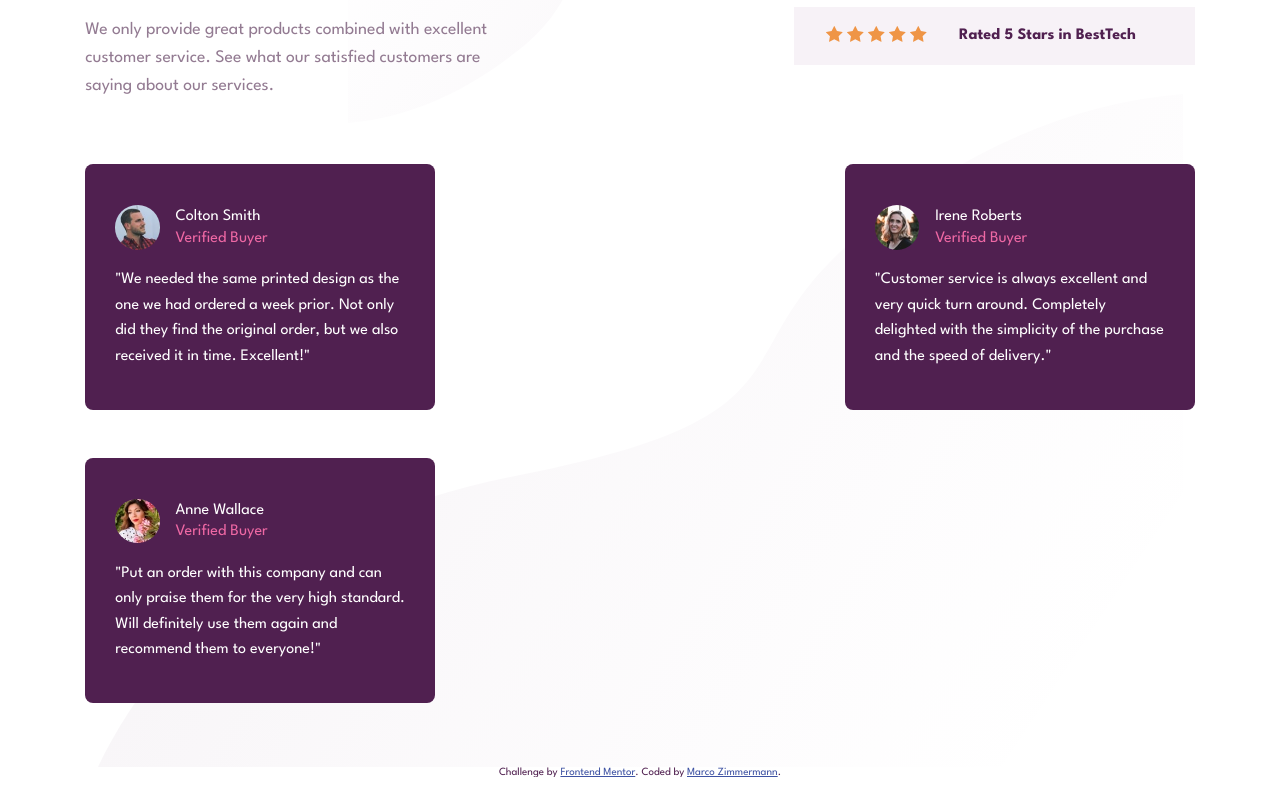
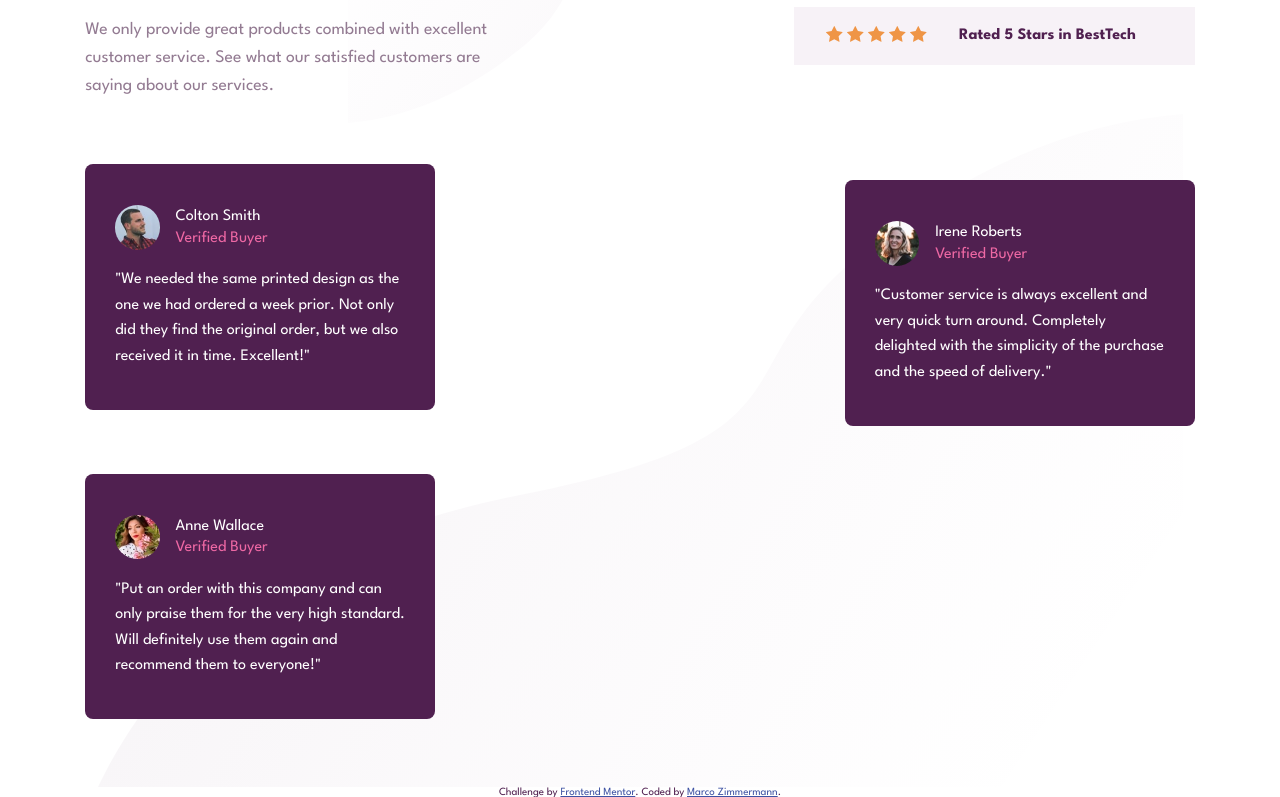
Before and after one commit to bluepersia/Social-proof-section, a plain HTML site: page index.html in a window 1280 px wide. Shown: the part 239-1036 px from the top of the page. Drawn offline with Linux system fonts and the light colour scheme.

Commit message:
Testimonial margins

```diff
--- a/style.css
+++ b/style.css
@@ -168,7 +168,25 @@ p {
         justify-content: space-between;
     }
 
-    .card_testimonial {
-        margin: 0;
+    .card_testimonial, .card_testimonial:not(:last-child)
+{
+    margin: 0;
+}
+}
+
+@media (min-width: 1280px)
+{
+    .card {
+        padding-bottom: 6.25rem;
+    }
+    .card_testimonial:nth-child(2)
+    {
+        position: relative;
+        top: 1em;
+    }
+    .card_testimonial:nth-child(3)
+    {
+        position: relative;
+        top: 2em;
     }
 }
```
